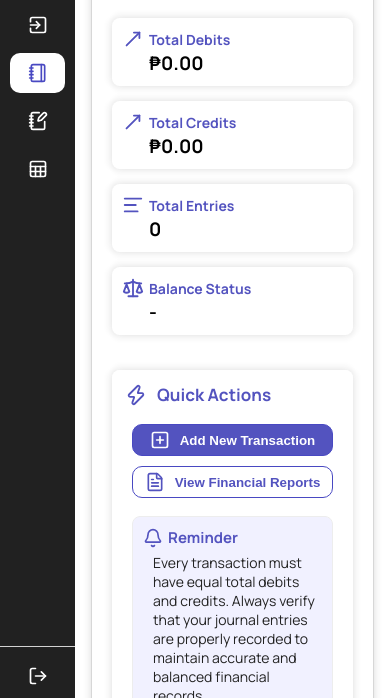
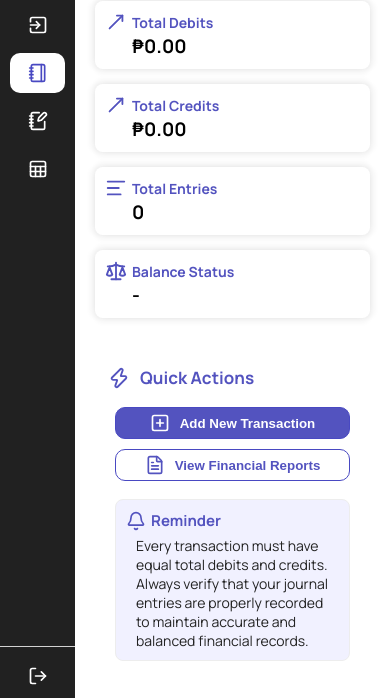
Before and after one commit to YJAJA/ABM101, a plain HTML site: page journal.html in a window 390 px wide. Shown: the part 139-837 px from the top of the page. Drawn offline with Linux system fonts and the light colour scheme.

Commit message:
Update journal.html

```diff
--- a/journal.html
+++ b/journal.html
@@ -397,8 +397,8 @@
 
     .table-scroll {
       overflow: auto;
-      border: solid 1px rgb(206, 206, 206);
-      border-top: solid 1px rgb(206, 206, 206);
+
+
       max-height: 455px;
       border-radius: 10px;
 
@@ -750,6 +750,10 @@
         font-size: 13px;
       }
 
+      .content {
+        padding: 0;
+      }
+
       .logout-box a:hover {
         color: red;
         transform: translateX(0px);
@@ -760,11 +764,22 @@
         font-size: 14px;
       }
 
-      .summary-card {}
+      .sec-1,
+      .sec-2 {
+        box-shadow: none;
+        border: none;
+      }
 
       .cards-set {
 
         display: block;
+
+      }
+
+      .quick-box {
+        border: none;
+        box-shadow: none;
+        margin-bottom: -20px;
 
       }
 
@@ -961,7 +976,7 @@
     </ul>
 
     <div class="logout-box">
-      <a href="#">
+      <a href="main.html">
         <svg xmlns="http://www.w3.org/2000/svg" width="20" height="20" viewBox="0 0 24 24" fill="none"
           stroke="currentColor" stroke-width="2" stroke-linecap="round" stroke-linejoin="round">
           <path d="M9 21H5a2 2 0 0 1-2-2V5a2 2 0 0 1 2-2h4" />
```
